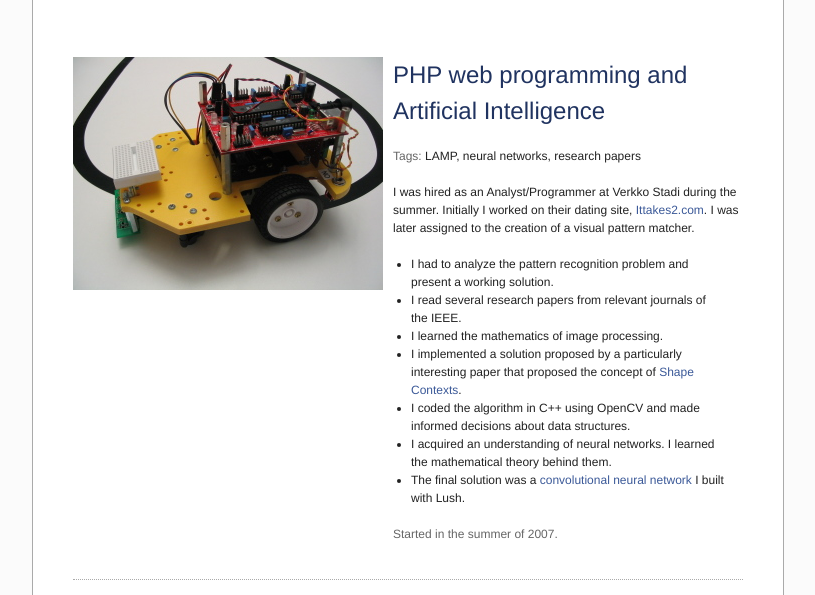
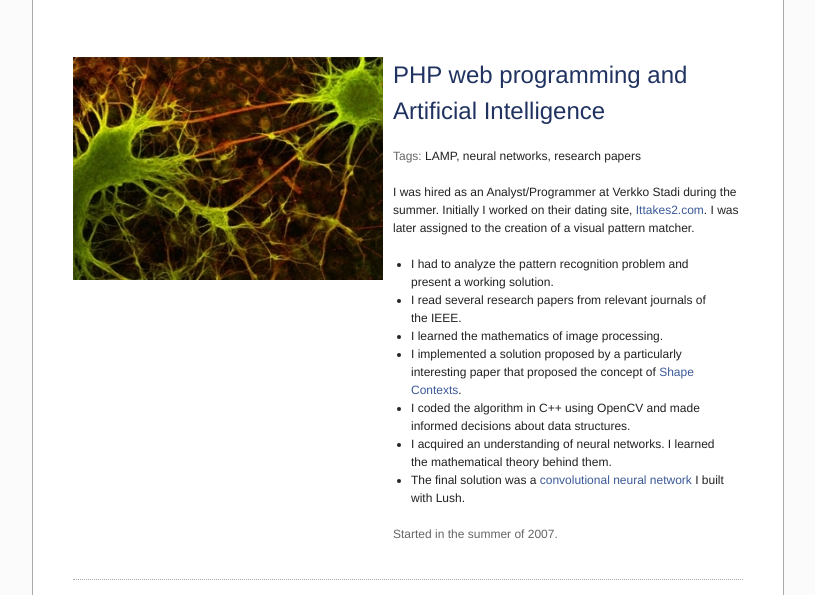
Before and after one commit to ynd/portfolio, a plain HTML site: page index.html in a window 1280 px wide. Shown: the part 130-725 px from the top of the page, without its empty margins (232-1047 px from the left). Drawn offline with Linux system fonts and the light colour scheme.

Commit message:
Added some pictures.

```diff
--- a/index.html
+++ b/index.html
@@ -25,7 +25,7 @@
 			</div>
 		</div>
 		<div class="span-17 push-1 block">
-			<div class="span-8"><img src="robot.jpg" alt="Robot"></div>
+			<div class="span-8 side-image"><img src="neurons.jpg" alt="A neural network."></div>
 			<div class="span-9 last">
 				<h2>PHP web programming and Artificial Intelligence</h2>
 				<p><span class="quiet">Tags: </span>LAMP, neural networks, research papers</p>
```
Also changed, not shown: karmajoy.png (added), mona.png (added), neurons.jpg (added), newstart4love.png (added).
